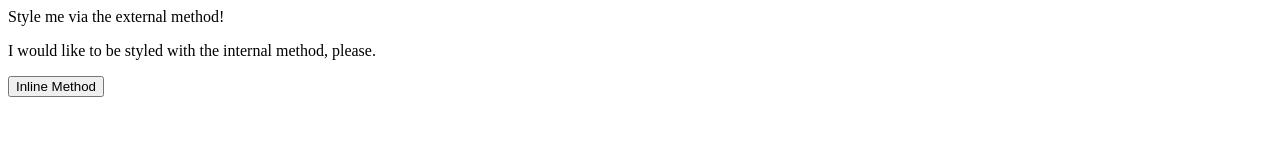
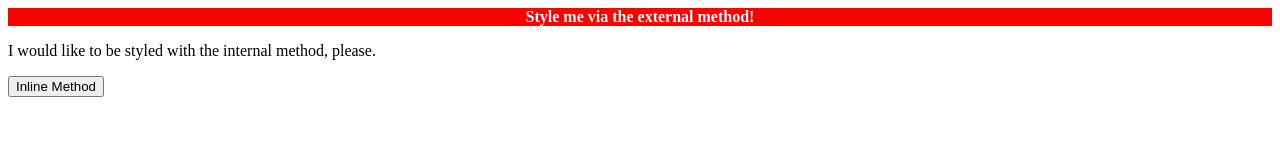
Before and after one commit to kevinbowen777/odin-project, a plain HTML site: page css-exercises/foundations/01-css-methods/index.html in a window 1280 px wide. Drawn offline with Linux system fonts and the light colour scheme.

Commit message:
Style via external CSS method

```diff
--- a/css-exercises/foundations/01-css-methods/index.html
+++ b/css-exercises/foundations/01-css-methods/index.html
@@ -4,6 +4,7 @@
     <meta charset="UTF-8">
     <meta http-equiv="X-UA-Compatible" content="IE=edge">
     <meta name="viewport" content="width=device-width, initial-scale=1.0">
+    <link rel="stylesheet" href="styles.css">
     <title>Methods for Adding CSS</title>
   </head>
   <body>
--- /dev/null
+++ b/css-exercises/foundations/01-css-methods/styles.css
@@ -0,0 +1,10 @@
+/* `div`: a red background, white text,
+   a font size of 32px, center aligned,
+   and bold */
+div {
+  color: white;
+  background-color: red;
+  font-sixe: 32px;
+  font-weight: bold;
+  text-align: center;
+}
```
Lines whose indentation alone changed are shown as unchanged.
